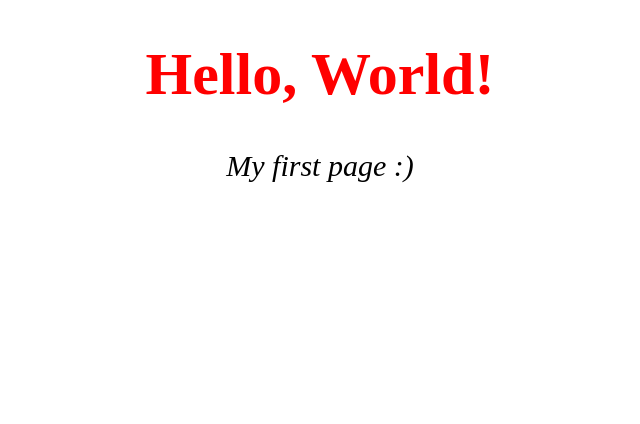
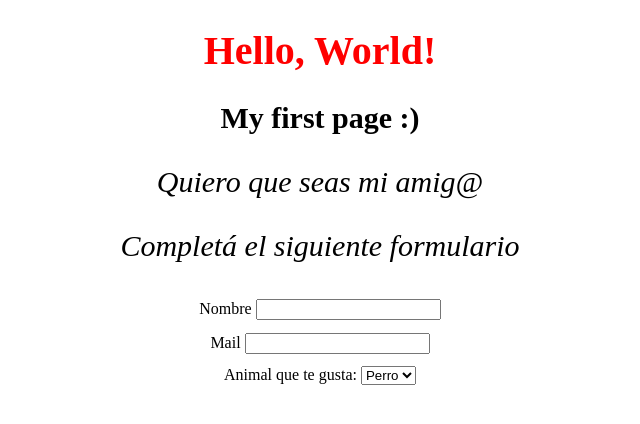
Before and after one commit to julieta/cursoJS_ema, a plain HTML site: page html/index.html in a window 1280 px wide. Shown: the whole page, without its empty margins (320-960 px from the left). Drawn offline with Linux system fonts and the light colour scheme.

Commit message:
Propio server

```diff
--- a/html/estilos.css
+++ b/html/estilos.css
@@ -1,6 +1,11 @@
 h1 {
   color: rgb(255, 0, 0);
-  font-size: 60px;
+  font-size: 40px;
+  text-align: center;
+}
+
+h2 {
+  font-size: 30px;
   text-align: center;
 }
 
@@ -9,3 +14,8 @@ p {
   font-size: 30px;
   text-align: center;
 }
+
+div {
+  text-align: center;
+  padding: 0.5%;
+}
--- a/html/index.html
+++ b/html/index.html
@@ -6,6 +6,27 @@
 
   <body>
     <h1>Hello, World!</h1>
-    <p>My first page :)</p>
+    <h2>My first page :)</h2>
+    <p>Quiero que seas mi amig@</p>
+    <p>Completá el siguiente formulario</p>
+    <div>
+      <label>Nombre</label>
+      <input type="nombre" id="nombre" class="nombre" />
+    </div>
+    <div>
+      <label>Mail</label>
+      <input type="email" id="email" name="email" />
+    </div>
+
+    <div>
+      <label for="card">
+        <span>Animal que te gusta:</span>
+      </label>
+      <select id="card" name="usercard">
+        <option value="perro">Perro</option>
+        <option value="gato">Gato</option>
+        <option value="otros">otros</option>
+      </select>
+    </div>
   </body>
 </html>
```
Also changed, not shown: html/main.js (+13 -0 lines).
